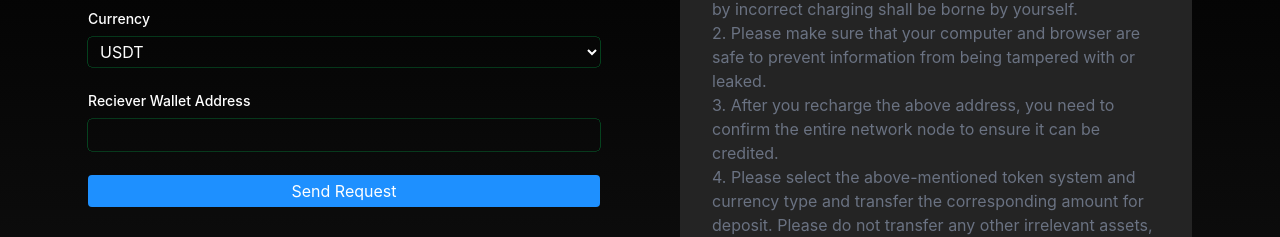
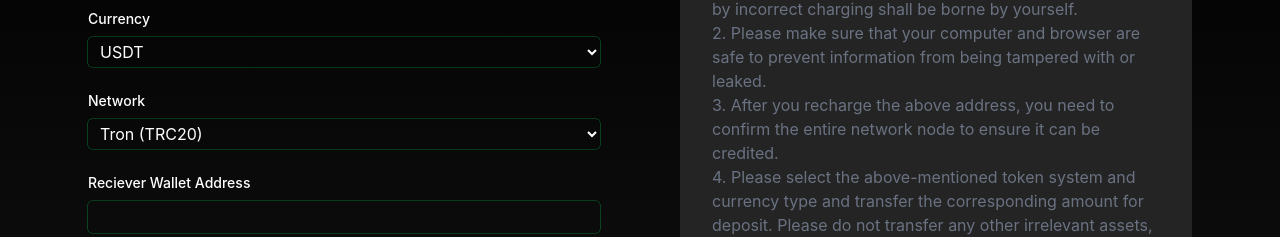
Before and after one commit to shaheerali838/trading-app-1, a React (Vite) app in the folder client/: page /wallet/withdraw in a window 1280 px wide. Shown: the part 235-472 px from the top of the page. Built offline with nearby package versions, Linux system fonts and the light colour scheme; no server answers; sample sign-in values are in the browser's storage.

Commit message:
swap exchange rate fetching api changed from binance to crpto compare + network field added to withdraw request too

```diff
--- a/client/src/pages/admin/ManageTransactions.jsx
+++ b/client/src/pages/admin/ManageTransactions.jsx
@@ -29,7 +29,6 @@ const ManageTransactions = () => {
   const handleTokens = (userId, requestId) => {
     navigate(`/admin/users/add-tokens/${userId}`);
     dispatch(changeWithdrawRequestStatus(requestId));
-
   };
 
   return (
@@ -67,6 +66,12 @@ const ManageTransactions = () => {
                 </strong>{" "}
                 {tx.walletAddress}
               </p>
+              {tx.type === "withdraw" && (
+                <>
+                  <strong>Network Type:</strong>
+                  <p className="mb-2 text-gray-500">{tx.network}</p>
+                </>
+              )}
               <p className="mb-2 text-gray-500">
                 <strong>Currency Type:</strong> {tx.currency}
               </p>
--- a/client/src/pages/finance/Deposit.jsx
+++ b/client/src/pages/finance/Deposit.jsx
@@ -13,7 +13,6 @@ function Deposit() {
   const [network, setNetwork] = useState("Tron (TRC20)");
   const { status, depositHistory } = useSelector((state) => state.assets);
   const [amount, setAmount] = useState("");
-  const [method, setMethod] = useState("bank");
   const [currency, setCurrency] = useState("USDT");
 
   const handleSubmit = async (e) => {
--- a/client/src/pages/finance/Wallet.jsx
+++ b/client/src/pages/finance/Wallet.jsx
@@ -62,9 +62,9 @@ const Wallet = () => {
     // Auto-refresh every 30 seconds
     const interval = setInterval(() => {
       dispatch(getWallet());
-      dispatch(fetchExchangeRate({ fromAsset, toAsset }));
     }, 10000);
 
+    dispatch(fetchExchangeRate({ fromAsset, toAsset }));
     return () => clearInterval(interval);
   }, [dispatch, fromAsset, toAsset]);
   useEffect(() => {
@@ -84,14 +84,14 @@ const Wallet = () => {
       toast.error("Please enter an amount");
       return;
     }
-
+    dispatch(fetchExchangeRate({ fromAsset, toAsset }));
     try {
       dispatch(
         swapAssets({ fromAsset, toAsset, amount, exchangeRate })
       ).unwrap();
       setOpen(false);
     } catch (error) {
-      toast.error(error.message || "Swap failed");
+      setOpen(false);
     }
   };
 
@@ -113,7 +113,7 @@ const Wallet = () => {
       setToWallet("");
       setTransferAmount("");
     } catch (error) {
-      toast.error(error.message || "Transfer failed");
+      setTransferOpen(false);
     }
   };
 
@@ -311,7 +311,9 @@ const Wallet = () => {
           <div className="max-w-lg mx-auto">
             <h2 className="text-xl font-semibold mb-2">My assets</h2>
             <div className="bg-[#1a1a1a] p-4 rounded-2xl shadow-md">
-              <p className="text-lg"> Exchange Balance</p>
+              <p className="text-lg">
+                {showAssets ? "Total Assets" : " Exchange Balance"}
+              </p>
               <p className="text-3xl font-bold">
                 ${wallet?.exchangeWallet?.toFixed(2) || "0.00"}{" "}
                 <span className="text-sm">USDT</span>
--- a/client/src/pages/finance/Withdraw.jsx
+++ b/client/src/pages/finance/Withdraw.jsx
@@ -11,6 +11,8 @@ function Withdraw() {
   const [amount, setAmount] = useState("");
   const [currency, setCurrency] = useState("USDT");
   const [walletAddress, setWalletAddress] = useState("");
+  const [network, setNetwork] = useState("Tron (TRC20)");
+
 
   const handleSubmit = (e) => {
     e.preventDefault();
@@ -23,6 +25,7 @@ function Withdraw() {
     dispatch(fundsRequest({
       amount,
       currency,
+      network,
       walletAddress,
       type: "withdraw",
     }));
@@ -65,6 +68,101 @@ function Withdraw() {
               <option className="text-black hover:bg-tertiary3" value="ETH">
                 ETH
               </option>
+            </select>
+          </div>
+          <div>
+            <label className="block text-sm font-medium mb-2">Network</label>
+            <select
+              value={network}
+              onChange={(e) => setNetwork(e.target.value)}
+              className="input w-full ring-[.3px] px-2 py-1 rounded-sm ring-[#00c853] focus:outline-none"
+            >
+              {currency === "USDT" && (
+                <>
+                  <option
+                    className="text-black hover:bg-tertiary3"
+                    value="Tron (TRC20)"
+                  >
+                    Tron (TRC20)
+                  </option>
+                  <option
+                    className="text-black hover:bg-tertiary3"
+                    value="Arbitrum One"
+                  >
+                    Arbitrum One
+                  </option>
+                  <option
+                    className="text-black hover:bg-tertiary3"
+                    value="Aptos"
+                  >
+                    Aptos
+                  </option>
+                  <option
+                    className="text-black hover:bg-tertiary3"
+                    value="Polygon POS"
+                  >
+                    Polygon POS
+                  </option>
+                  <option
+                    className="text-black hover:bg-tertiary3"
+                    value="Ethereum (ERC20)"
+                  >
+                    Ethereum (ERC20)
+                  </option>
+                </>
+              )}
+              {currency === "USDC" && (
+                <>
+                  <option
+                    className="text-black hover:bg-tertiary3"
+                    value="Ethereum (ERC20)"
+                  >
+                    Ethereum (ERC20)
+                  </option>
+                  <option
+                    className="text-black hover:bg-tertiary3"
+                    value="Polygon POS"
+                  >
+                    Polygon POS
+                  </option>
+                  <option
+                    className="text-black hover:bg-tertiary3"
+                    value="Solana"
+                  >
+                    Solana
+                  </option>
+                  <option
+                    className="text-black hover:bg-tertiary3"
+                    value="Arbitrum One"
+                  >
+                    Arbitrum One
+                  </option>
+                </>
+              )}
+              {currency === "ETH" && (
+                <>
+                  <option
+                    className="text-black hover:bg-tertiary3"
+                    value="Ethereum (ERC20)"
+                  >
+                    Ethereum (ERC20)
+                  </option>
+                  <option
+                    className="text-black hover:bg-tertiary3"
+                    value="Arbitrum One"
+                  >
+                    Arbitrum One
+                  </option>
+                </>
+              )}
+              {currency === "BTC" && (
+                <option
+                  className="text-black hover:bg-tertiary3"
+                  value="Bitcoin"
+                >
+                  Bitcoin
+                </option>
+              )}
             </select>
           </div>
           <div>
--- a/client/src/store/slices/assetsSlice.js
+++ b/client/src/store/slices/assetsSlice.js
@@ -7,7 +7,7 @@ import { setLoading } from "./globalSlice";
 export const fundsRequest = createAsyncThunk(
   "funds/request",
   async (
-    { amount, currency, walletAddress, type },
+    { amount, currency, network, walletAddress, type },
     { dispatch, rejectWithValue }
   ) => {
     try {
@@ -16,6 +16,7 @@ export const fundsRequest = createAsyncThunk(
       const response = await API.post("/funds/request", {
         amount,
         currency,
+        network,
         type,
         walletAddress,
       });
@@ -71,7 +72,6 @@ export const swapAssets = createAsyncThunk(
       toast.success(response.data.message || "Swap successful");
       return response.data;
     } catch (error) {
-      toast.error(error?.response?.data?.message || "Swap failed");
       return rejectWithValue(error.response?.data);
     } finally {
       dispatch(setLoading(false)); // Stop loading after request
@@ -83,19 +83,40 @@ export const fetchExchangeRate = createAsyncThunk(
   "wallet/fetchExchangeRate",
   async ({ fromAsset, toAsset }, { rejectWithValue }) => {
     try {
-      const exchangeRateResponse = await axios.get(
-        `https://api.binance.com/api/v3/ticker/price?symbol=${toAsset}${fromAsset}`
-      );
-
-      const exchangeRate = parseFloat(exchangeRateResponse.data.price);
-
-      if (!exchangeRate) {
+      // Validate inputs
+      if (!fromAsset || !toAsset) {
+        toast.error("Invalid currency pair");
         return rejectWithValue({ message: "Invalid currency pair" });
       }
 
+      console.log("Fetching exchange rate:", fromAsset, "to", toAsset);
+
+      // Make the API request to CryptoCompare
+      const response = await axios.get(
+        `https://min-api.cryptocompare.com/data/price`,
+        {
+          params: {
+            fsym: fromAsset.toUpperCase(), // Convert from (e.g., BTC)
+            tsyms: toAsset.toUpperCase(), // Convert to (e.g., ETH)
+          },
+        }
+      );
+
+      // Extract the exchange rate from the response
+      const exchangeRate = response.data[toAsset.toUpperCase()];
+
+      if (!exchangeRate) {
+        toast.error("Invalid currency pair or no data available");
+        return rejectWithValue({ message: "Invalid currency pair or no data available" });
+      }
+
+      console.log("Exchange rate fetched:", exchangeRate);
       return exchangeRate;
     } catch (error) {
-      toast.error(error.response?.data?.message);
+      console.error("Error fetching exchange rate:", error);
+      toast.error(
+        error.response?.data?.Message || "Failed to fetch exchange rate"
+      );
       return rejectWithValue(error.response?.data);
     }
   }
@@ -113,7 +134,7 @@ export const transferFunds = createAsyncThunk(
         toWallet,
         amount,
       });
-      toast.success(response.data.message);
+      toast.success(response?.data?.message || "Transfer successful");
       return response.data;
     } catch (error) {
       console.log(error.response?.data?.message);
@@ -127,6 +148,7 @@ export const transferFunds = createAsyncThunk(
     }
   }
 );
+
 const assetsSlice = createSlice({
   name: "assets",
   initialState: {
@@ -136,6 +158,7 @@ const assetsSlice = createSlice({
     withdrawalHistory: [],
     status: "idle",
     error: null,
+    exchangeRate: null, // Add exchangeRate to the initial state
   },
   reducers: {
     updateBalance: (state, action) => {
```
Also changed, not shown: 7 other files (tests, documents, lock files or other folders).
